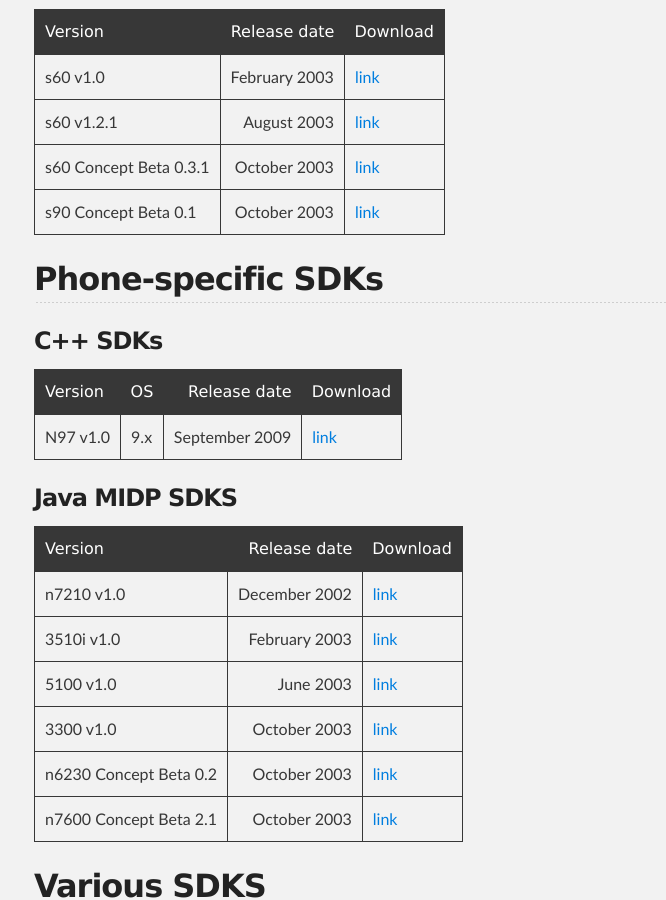
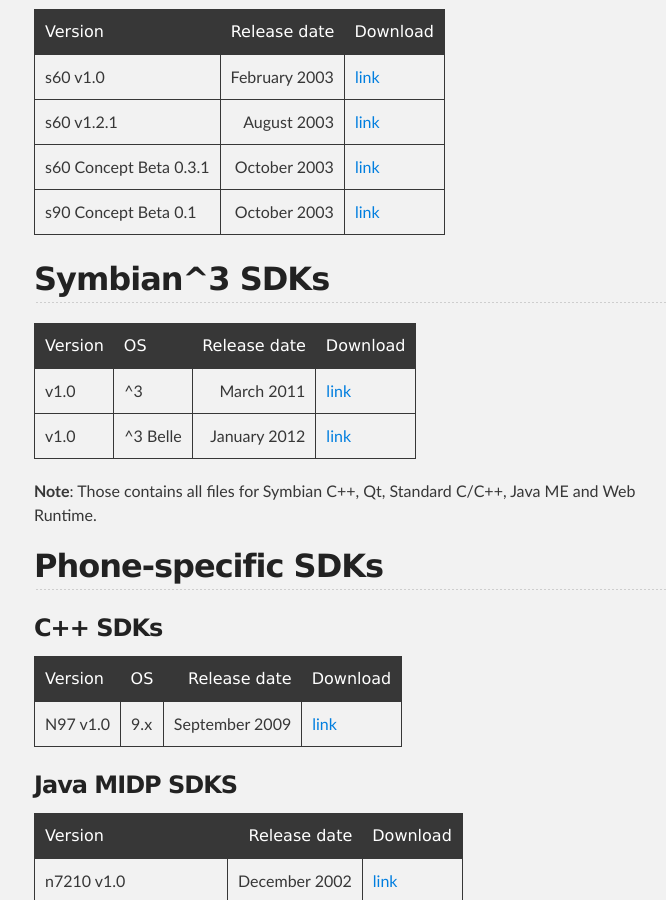
Before and after one commit to mrRosset/Symbian-Archive, a Jekyll site: the page built from SDKs.md, in a window 1280 px wide and 900 px high, scrolled down 1173 px. Shown: the whole window, without its empty margins (286-952 px from the left). Built offline with Jekyll 4.4.1, drawn with Linux system fonts in a browser that asks for light colours; our own code applies the rules of GitHub Pages for plain Markdown files; the repository's description, which GitHub fills in, is left out.

Commit message:
Add ^3 SDKs

```diff
--- a/SDKs.md
+++ b/SDKs.md
@@ -34,6 +34,19 @@ Nokia edition: Sometimes it's using visual c++, sometimes it's using Carbide c++
 | s90 Concept Beta 0.1   | October 2003   | [link](https://mega.nz/#!7xM0HK6B!j8rViLGum8QBaGPOpZuKKCyVKyhPElWa6Da2UYlSC8I) |
 
 
+
+## Symbian^3 SDKs
+
+
+| Version    | OS            | Release date  | Download |
+|------------|---------------|--------------:|----------|
+| v1.0       | ^3            | March 2011    | [link](https://mega.nz/#!X5thgBwC!7zDVy5EkFK_HRKW8fQ3zOuTTz_g08SRkt_-V8cVLSdg) |
+| v1.0       | ^3 Belle      | January 2012  | [link](https://mega.nz/#!D5tlhSoD!Gvd4j9w_ike4ufWgzzRTuSDz53XRjMtSVwGe72RkiS4) |
+
+**Note**: Those contains all files for Symbian C++, Qt, Standard C/C++, Java ME and Web Runtime.
+
+
+
 ## Phone-specific SDKs
 
 ### C++ SDKs
```
